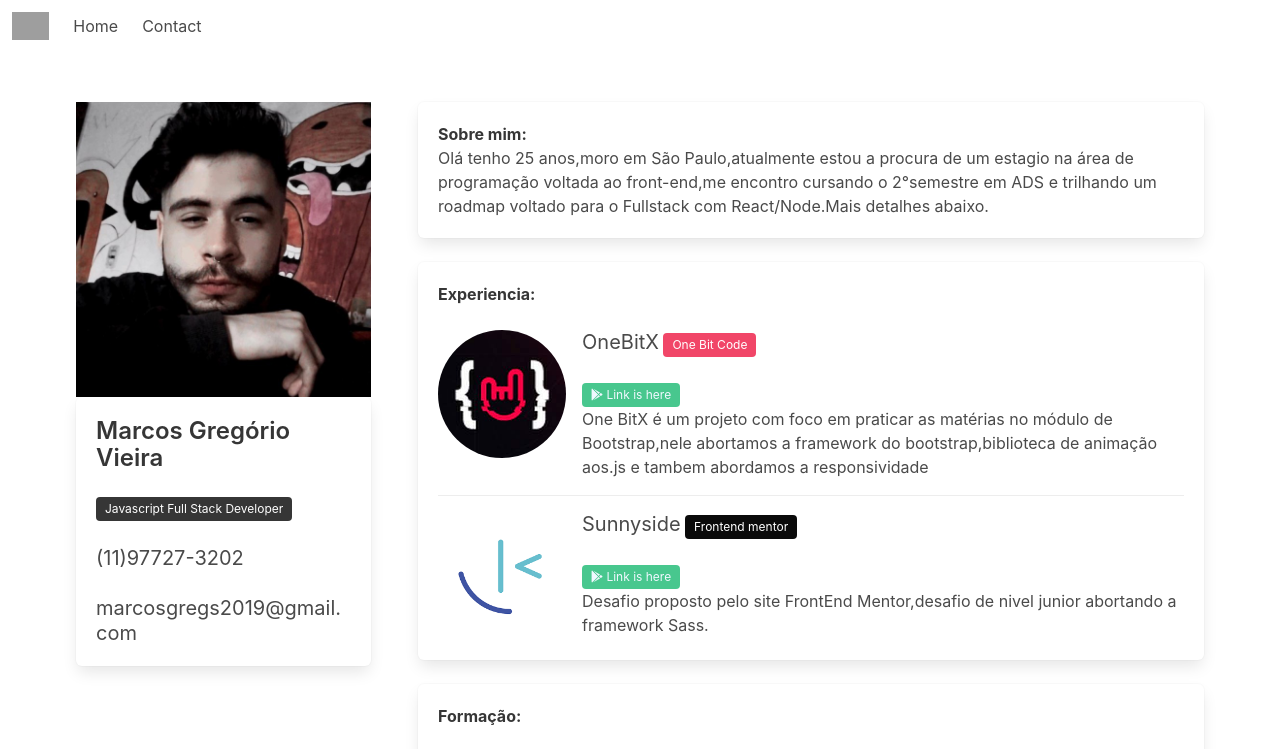
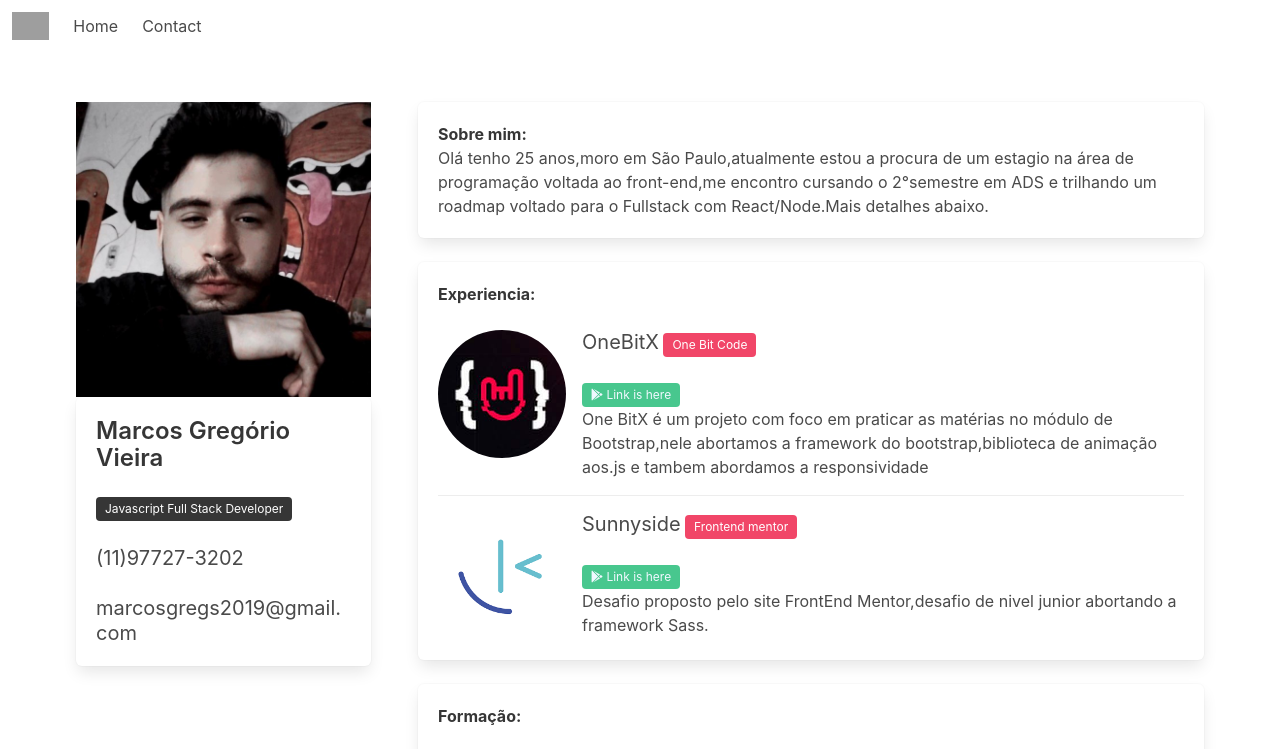
Before and after one commit to marcos-gregs/Cv-bulma, a website: page assets/index.html in a window 1280 px wide. Shown: the top 749 px of the page. Drawn offline with nearby package versions, Linux system fonts and the light colour scheme; grey boxes are pictures that could not be loaded.

Commit message:
Update index.html

```diff
--- a/assets/index.html
+++ b/assets/index.html
@@ -109,7 +109,7 @@
               <div class="content">
                 <p>
                   <strong class="subtitle">Sunnyside</strong>
-                  <small class="subtitle tag is-black is-normal"
+                  <small class="subtitle tag  is-danger is-normal"
                     >Frontend mentor</small
                   >
                   <br />
```
